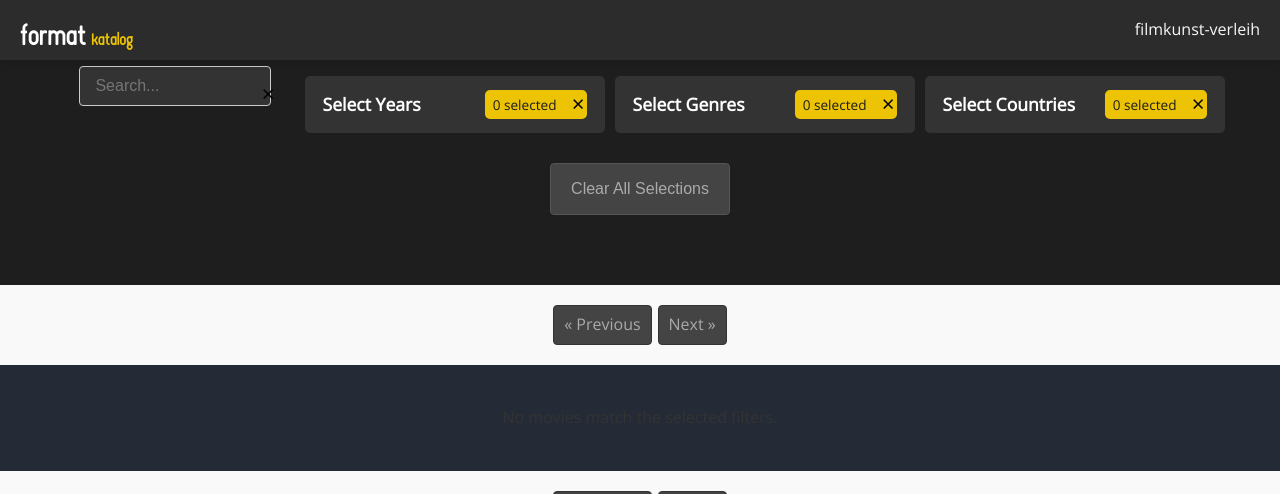
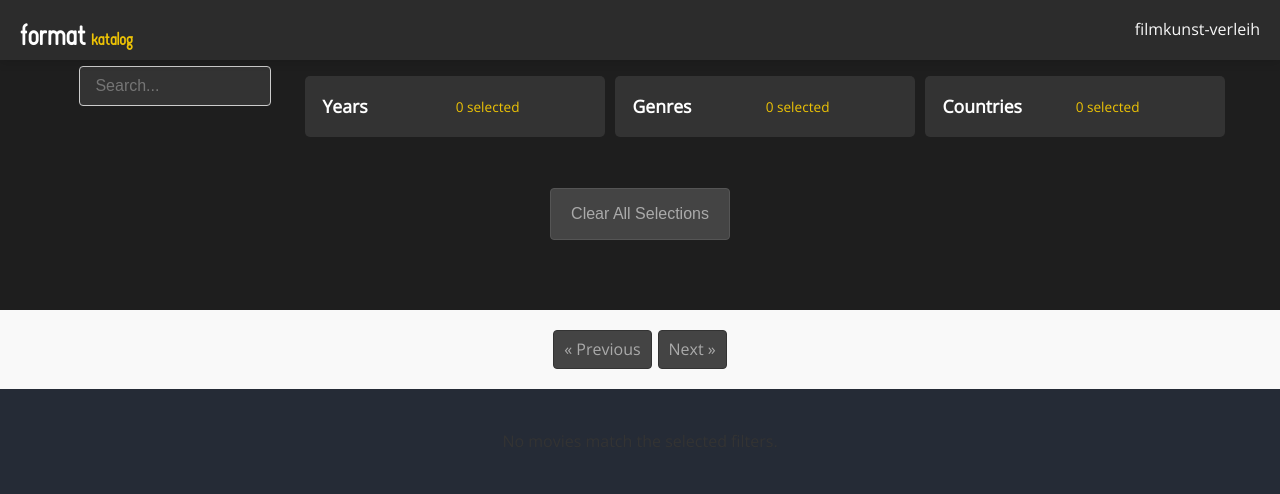
Before and after one commit to Sen2Bee/Format, a Flask app: page /catalog in a window 1280 px wide. Shown: the top 494 px of the page. Run offline with Flask 3, Linux system fonts and the light colour scheme; data that the repository does not hold is empty.

Commit message:
custom_dropdown_develoment_part5 - clear icon working, selection label more decent, both more generalized style

```diff
--- a/static/assets/custom_controls/custom_dropdown.css
+++ b/static/assets/custom_controls/custom_dropdown.css
@@ -31,32 +31,47 @@
 
 /* Selected Count Styling */
 .selected-count {
-    background: var(--accent-color);
-    color: #1c1c1c;
-    padding: 4px 8px;
-    border-radius: 5px;
+
+    color: var(--accent-color);
+    padding: 6px 2px;
+    border-radius: 10px; /* Rounded pill shape */
     font-size: 0.85em;
-    display: flex; /* Changed to flex for better alignment */
+    display: flex; /* Flex for better alignment */
     align-items: center; /* Center text vertically */
     position: relative;
-    padding-right: 30px; /* Space for the clear icon */
+    margin-right: 15px; /* Space for visual separation */
+
 }
 
+/* Clear Icon Styling */
 .clear-icon {
-    font-size: 1.4em;
-    color: #000000; /* Darker color for better contrast */
+    width: 32px;  /* Equal width and height for perfect circle */
+    height: 32px;
+    font-size: 1.7em; /* Smaller size for elegance */
+    color: #fff; /* White icon for better contrast */
+    background: #333; /* Slightly darker gray on hover */
+    border-radius: 50%; /* Circular shape */
     cursor: pointer;
-    position: absolute;
-    right: 20px;
-    top: 50%;
-    transform: translateY(-50%);
+    display: flex;
+    align-items: center;
+    justify-content: center;
+    transition: background 0.2s ease-in-out, color 0.2s ease-in-out; /* Smooth hover effect */
+    margin-left: 10px; /* Separate from label */
 }
 
-
-.clear-icon.visible {
-    visibility:hidden;   /* Make it visible */
+.clear-icon:hover {
+    background: #666; /* Neutral gray background */
+    color: #ddd; /* Light text on hover */
 }
 
+.clear-icon:active {
+    background: #444; /* Even darker gray when active */
+    color: #ccc; /* Softer text when active */
+}
+
+.clear-icon{
+    visibility: hidden;
+}
 /* Dropdown List Styles */
 .dropdown-list {
     display: none;
--- a/static/assets/custom_controls/custom_dropdown.js
+++ b/static/assets/custom_controls/custom_dropdown.js
@@ -155,7 +155,7 @@
 
     // Update the count display
     countElement.textContent = `${count} selected`;
-    countElement.style.display = count > 0 ? 'inline-flex' : 'none'; // Use 'inline-flex' to support icon/text alignment
+    // countElement.style.display = count > 0 ? 'inline-flex' : 'none';
 
     // Show or hide the clear button based on the count
     clearButton.style.visibility = count > 0 ? 'visible' : 'hidden';
--- a/templates/catalog.html
+++ b/templates/catalog.html
@@ -38,7 +38,7 @@
                 <!-- Custom Dropdowns for Filters -->
                 <div class="custom-dropdown">
                     <div id="year-dropdown-list-header" class="dropdown-header">
-                        <span class="dropdown-title">Select Years</span>
+                        <span class="dropdown-title">Years</span>
                         <div class="header-controls">
                             <span class="selected-count">0 selected</span>
                             <span id="clear-year-custom" class="clear-icon">&times;</span>
@@ -51,7 +51,7 @@
 
                 <div class="custom-dropdown">
                     <div id="genre-dropdown-list-header" class="dropdown-header">
-                        <span class="dropdown-title">Select Genres</span>
+                        <span class="dropdown-title">Genres</span>
                         <div class="header-controls">
                             <span class="selected-count">0 selected</span>
                             <span id="clear-genre-custom" class="clear-icon">&times;</span>
@@ -64,7 +64,7 @@
 
                 <div class="custom-dropdown">
                     <div id="country-dropdown-list-header" class="dropdown-header">
-                        <span class="dropdown-title">Select Countries</span>
+                        <span class="dropdown-title">Countries</span>
                         <div class="header-controls">
                             <span class="selected-count">0 selected</span>
                             <span id="clear-country-custom" class="clear-icon">&times;</span>
```
